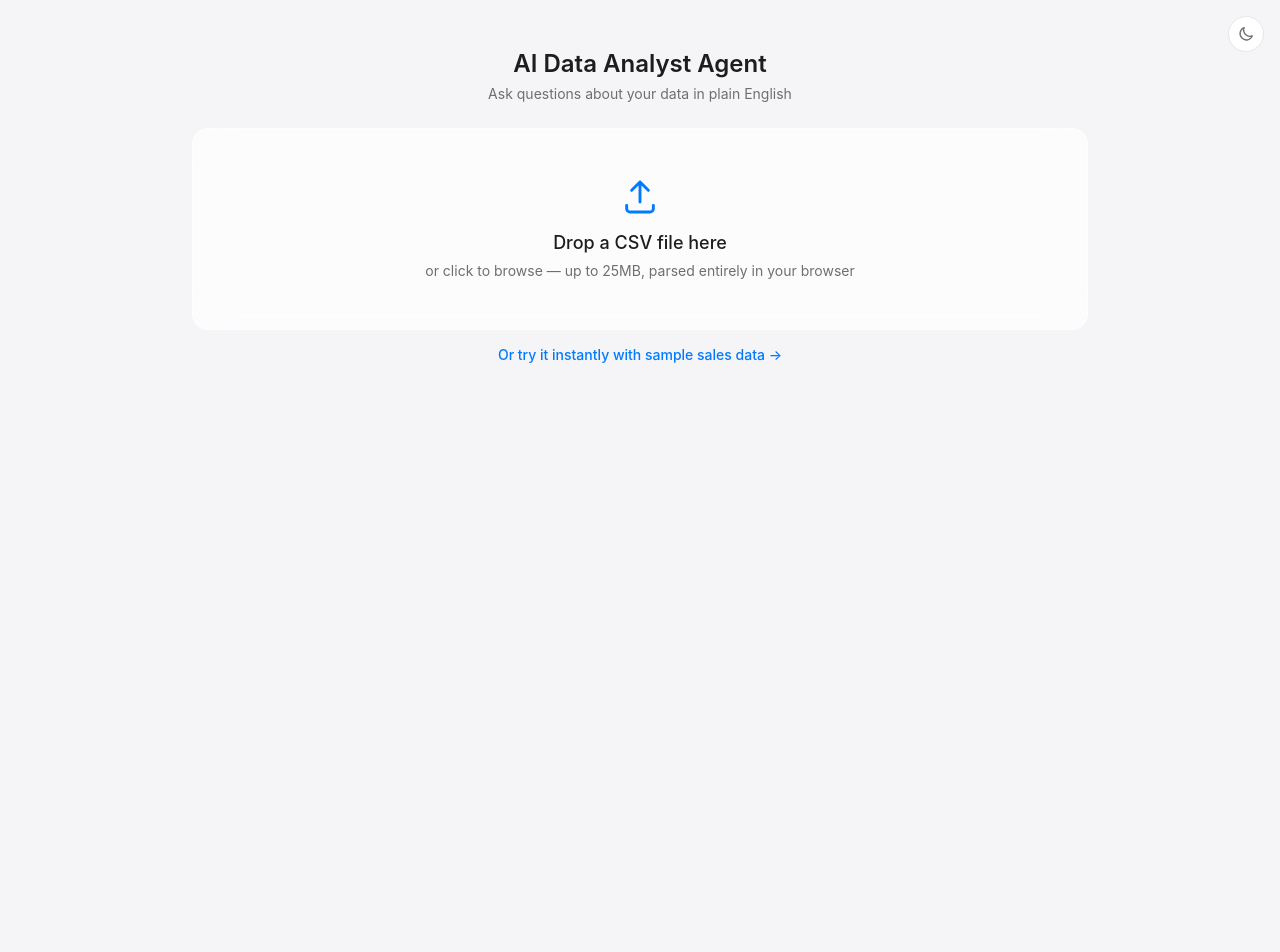
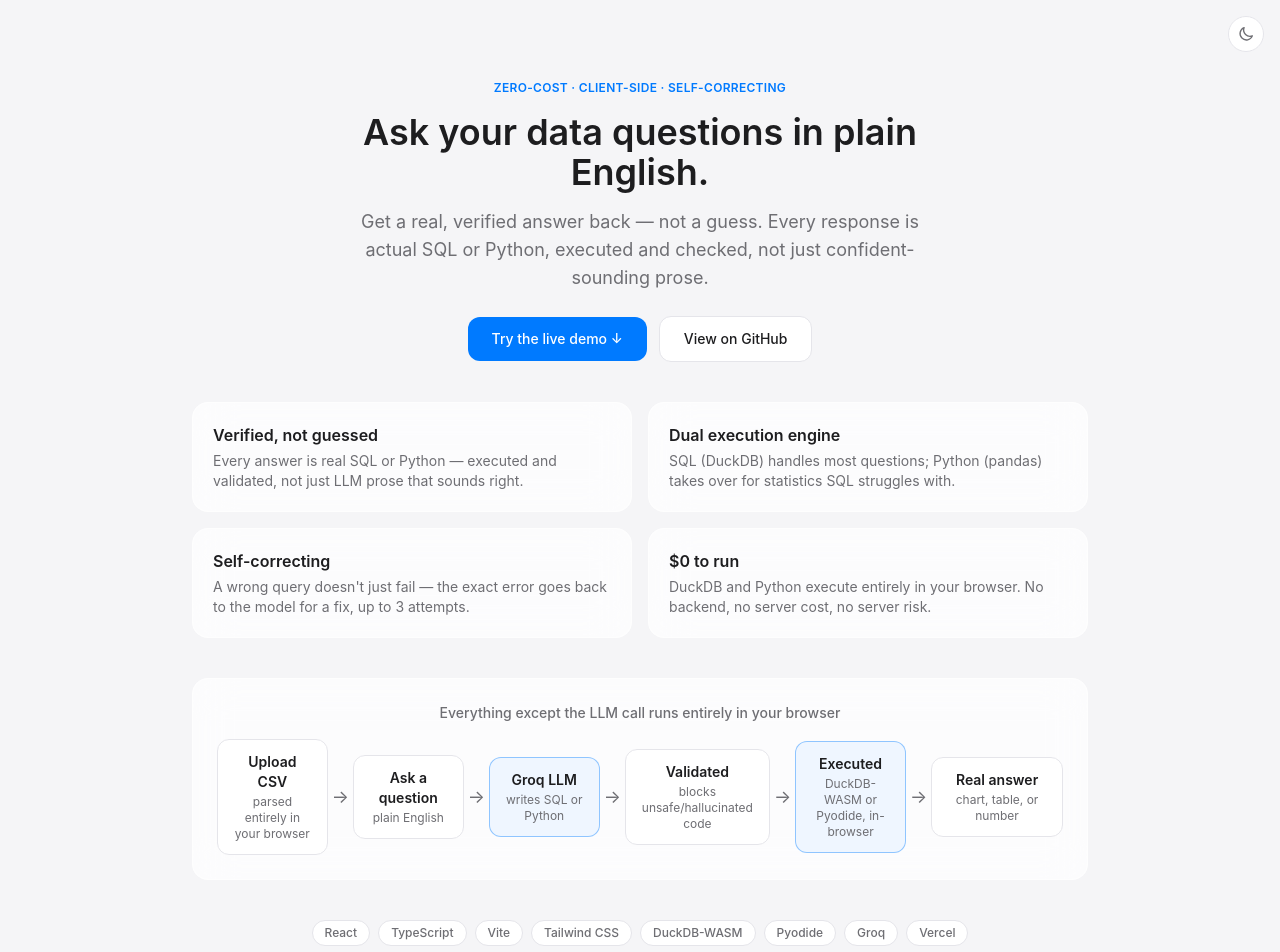
Before and after one commit to Zephyrex21/ai-data-analyst-agent, a React (Vite) app: page / in a window 1280 px wide. Shown: the top 952 px of the page. Before the commit the page ends 800 px from the top, so only its background shows below. Built offline with nearby package versions, Linux system fonts and the light colour scheme.

Commit message:
Updated to V14

```diff
--- a/src/App.tsx
+++ b/src/App.tsx
@@ -1,4 +1,4 @@
-import { useState } from "react";
+import { useRef, useState } from "react";
 import { useCsvData } from "./hooks/useCsvData";
 import { useDuckDb } from "./hooks/useDuckDb";
 import { useAskQuestion } from "./hooks/useAskQuestion";
@@ -8,6 +8,7 @@ import { AskBar } from "./components/AskBar";
 import { AnswerCard } from "./components/AnswerCard";
 import { SampleQuestions } from "./components/SampleQuestions";
 import { ThemeToggle } from "./components/ThemeToggle";
+import { Landing } from "./components/Landing";
 
 function App() {
   const [uploadedFile, setUploadedFile] = useState<File | null>(null);
@@ -15,6 +16,11 @@ function App() {
   const csv = useCsvData();
   const duckDb = useDuckDb();
   const ask = useAskQuestion(csv.data, uploadedFile);
+  const toolRef = useRef<HTMLDivElement>(null);
+
+  function scrollToTool() {
+    toolRef.current?.scrollIntoView({ behavior: "smooth", block: "start" });
+  }
 
   function loadFile(file: File, isSample: boolean) {
     setUploadedFile(file);
@@ -48,6 +54,9 @@ function App() {
         <ThemeToggle />
       </div>
 
+      <Landing onTryDemo={scrollToTool} />
+
+      <div ref={toolRef} className="w-full max-w-4xl flex flex-col gap-6 scroll-mt-6">
         <div className="text-center">
           <h1 className="text-2xl font-semibold text-[var(--color-text)]">
             AI Data Analyst Agent
@@ -57,7 +66,6 @@ function App() {
           </p>
         </div>
 
-      <div className="w-full max-w-4xl flex flex-col gap-6">
         {!csv.data && (
           <FileUpload
             onFileSelected={handleFileSelected}
--- /dev/null
+++ b/src/components/ArchitectureVisual.tsx
@@ -0,0 +1,48 @@
+interface FlowStep {
+  label: string;
+  detail: string;
+  variant?: "accent" | "default";
+}
+
+const STEPS: FlowStep[] = [
+  { label: "Upload CSV", detail: "parsed entirely in your browser" },
+  { label: "Ask a question", detail: "plain English" },
+  { label: "Groq LLM", detail: "writes SQL or Python", variant: "accent" },
+  { label: "Validated", detail: "blocks unsafe/hallucinated code" },
+  { label: "Executed", detail: "DuckDB-WASM or Pyodide, in-browser", variant: "accent" },
+  { label: "Real answer", detail: "chart, table, or number" },
+];
+
+export function ArchitectureVisual() {
+  return (
+    <div className="glass rounded-2xl p-6 w-full">
+      <p className="text-sm font-medium text-[var(--color-text-muted)] mb-4 text-center">
+        Everything except the LLM call runs entirely in your browser
+      </p>
+      <div className="flex flex-col md:flex-row items-stretch md:items-center gap-2 md:gap-1">
+        {STEPS.map((step, i) => (
+          <div key={step.label} className="flex flex-col md:flex-row items-center gap-2 md:gap-1 flex-1">
+            <div
+              className={`w-full rounded-xl border px-4 py-3 text-center ${
+                step.variant === "accent"
+                  ? "border-[var(--color-accent)]/40 bg-blue-50 dark:bg-blue-950"
+                  : "border-[var(--color-border)] bg-[var(--color-surface)]"
+              }`}
+            >
+              <p className="text-sm font-semibold text-[var(--color-text)]">{step.label}</p>
+              <p className="text-xs text-[var(--color-text-muted)] mt-0.5">{step.detail}</p>
+            </div>
+            {i < STEPS.length - 1 && (
+              <span
+                className="text-[var(--color-text-muted)] text-lg shrink-0 rotate-90 md:rotate-0"
+                aria-hidden="true"
+              >
+                →
+              </span>
+            )}
+          </div>
+        ))}
+      </div>
+    </div>
+  );
+}
--- /dev/null
+++ b/src/components/FeatureHighlights.tsx
@@ -0,0 +1,40 @@
+interface Highlight {
+  title: string;
+  description: string;
+}
+
+const HIGHLIGHTS: Highlight[] = [
+  {
+    title: "Verified, not guessed",
+    description:
+      "Every answer is real SQL or Python — executed and validated, not just LLM prose that sounds right.",
+  },
+  {
+    title: "Dual execution engine",
+    description:
+      "SQL (DuckDB) handles most questions; Python (pandas) takes over for statistics SQL struggles with.",
+  },
+  {
+    title: "Self-correcting",
+    description:
+      "A wrong query doesn't just fail — the exact error goes back to the model for a fix, up to 3 attempts.",
+  },
+  {
+    title: "$0 to run",
+    description:
+      "DuckDB and Python execute entirely in your browser. No backend, no server cost, no server risk.",
+  },
+];
+
+export function FeatureHighlights() {
+  return (
+    <div className="grid grid-cols-1 sm:grid-cols-2 gap-4 w-full">
+      {HIGHLIGHTS.map((h) => (
+        <div key={h.title} className="glass rounded-2xl p-5">
+          <p className="font-semibold text-[var(--color-text)]">{h.title}</p>
+          <p className="mt-1 text-sm text-[var(--color-text-muted)]">{h.description}</p>
+        </div>
+      ))}
+    </div>
+  );
+}
--- /dev/null
+++ b/src/components/Landing.tsx
@@ -0,0 +1,51 @@
+import { FeatureHighlights } from "./FeatureHighlights";
+import { ArchitectureVisual } from "./ArchitectureVisual";
+import { TechStackBadges } from "./TechStackBadges";
+
+const GITHUB_URL = "https://github.com/Zephyrex21/ai-data-analyst-agent";
+
+interface LandingProps {
+  onTryDemo: () => void;
+}
+
+export function Landing({ onTryDemo }: LandingProps) {
+  return (
+    <div className="w-full max-w-4xl flex flex-col items-center gap-10 py-8">
+      <div className="text-center flex flex-col items-center gap-4">
+        <span className="text-xs font-semibold uppercase tracking-wide text-[var(--color-accent)]">
+          Zero-cost · Client-side · Self-correcting
+        </span>
+        <h2 className="text-3xl sm:text-4xl font-semibold text-[var(--color-text)] max-w-2xl">
+          Ask your data questions in plain English.
+        </h2>
+        <p className="text-lg text-[var(--color-text-muted)] max-w-xl">
+          Get a real, verified answer back — not a guess. Every response is actual SQL or Python,
+          executed and checked, not just confident-sounding prose.
+        </p>
+
+        <div className="flex flex-wrap items-center justify-center gap-3 mt-2">
+          <button
+            onClick={onTryDemo}
+            className="rounded-xl bg-[var(--color-accent)] text-white text-sm font-medium px-6 py-3 transition-transform active:scale-[0.98]"
+          >
+            Try the live demo ↓
+          </button>
+          <a
+            href={GITHUB_URL}
+            target="_blank"
+            rel="noopener noreferrer"
+            className="rounded-xl border border-[var(--color-border)] bg-[var(--color-surface)] text-[var(--color-text)] text-sm font-medium px-6 py-3 hover:border-[var(--color-accent)]/40 transition-colors"
+          >
+            View on GitHub
+          </a>
+        </div>
+      </div>
+
+      <FeatureHighlights />
+      <ArchitectureVisual />
+      <TechStackBadges />
+
+      <div className="w-full border-t border-[var(--color-border)]" />
+    </div>
+  );
+}
--- /dev/null
+++ b/src/components/TechStackBadges.tsx
@@ -0,0 +1,25 @@
+const TECH_STACK = [
+  "React",
+  "TypeScript",
+  "Vite",
+  "Tailwind CSS",
+  "DuckDB-WASM",
+  "Pyodide",
+  "Groq",
+  "Vercel",
+];
+
+export function TechStackBadges() {
+  return (
+    <div className="flex flex-wrap items-center justify-center gap-2">
+      {TECH_STACK.map((tech) => (
+        <span
+          key={tech}
+          className="text-xs font-medium rounded-full border border-[var(--color-border)] bg-[var(--color-surface)] px-3 py-1 text-[var(--color-text-muted)]"
+        >
+          {tech}
+        </span>
+      ))}
+    </div>
+  );
+}
```
Also changed, not shown: 1 other file (tests, documents, lock files or other folders). Lines whose indentation alone changed are shown as unchanged.
